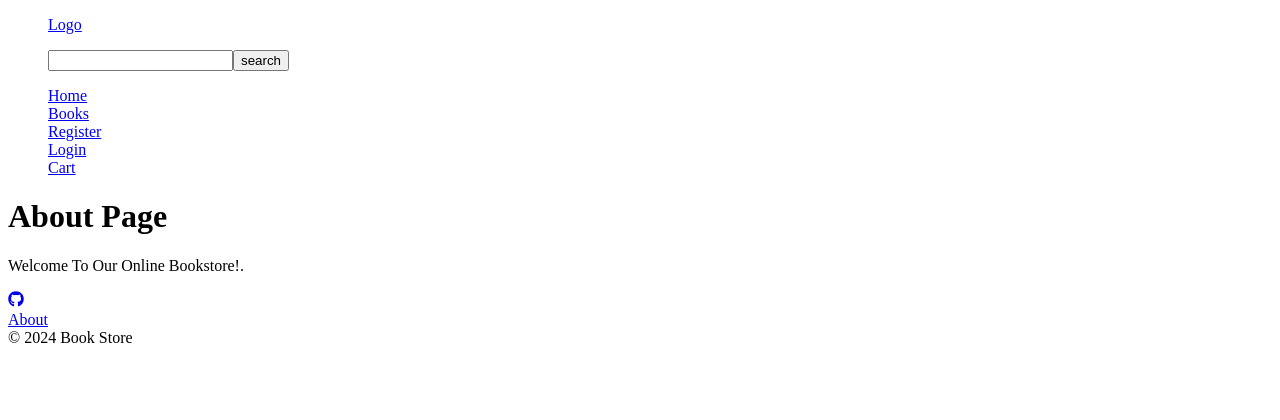
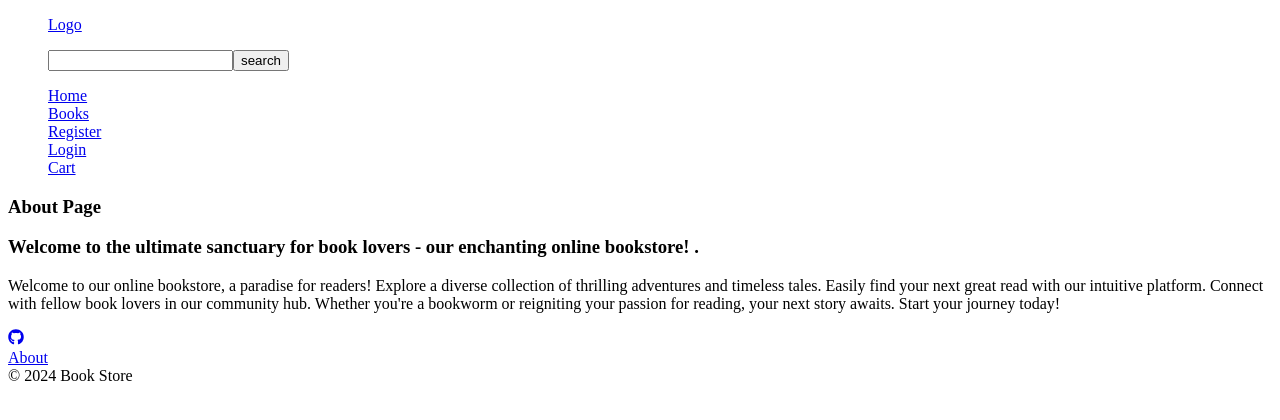
Before and after one commit to Logos-bookstore/final-project_frontend, a React (Vite) app: page /about in a window 1280 px wide. Shown: the top 420 px of the page. Built offline with nearby package versions, Linux system fonts and the light colour scheme.

Commit message:
Added the About Page

```diff
--- a/src/App.jsx
+++ b/src/App.jsx
@@ -131,7 +131,10 @@ function App() {
             <NavLink to="/about">About</NavLink>
           </div>
           <div className="footer-item">
-            <span className="footer-text">&copy; {currentYear} Book Store</span>
+            <span className="footer-text">
+              {" "}
+              &copy; {currentYear} Book Store
+            </span>
           </div>
         </div>
       </footer>
--- a/src/pages/About.jsx
+++ b/src/pages/About.jsx
@@ -3,8 +3,19 @@ import React from "react";
 const About = () => {
   return (
     <div>
-      <h1>About Page</h1>
-      <p>Welcome To Our Online Bookstore!.</p>
+      <h3>About Page</h3>
+      <h3>
+        Welcome to the ultimate sanctuary for book lovers - our enchanting
+        online bookstore! .
+      </h3>
+      <p>
+        Welcome to our online bookstore, a paradise for readers! Explore a
+        diverse collection of thrilling adventures and timeless tales. Easily
+        find your next great read with our intuitive platform. Connect with
+        fellow book lovers in our community hub. Whether you're a bookworm or
+        reigniting your passion for reading, your next story awaits. Start your
+        journey today!
+      </p>
     </div>
   );
 };
```
